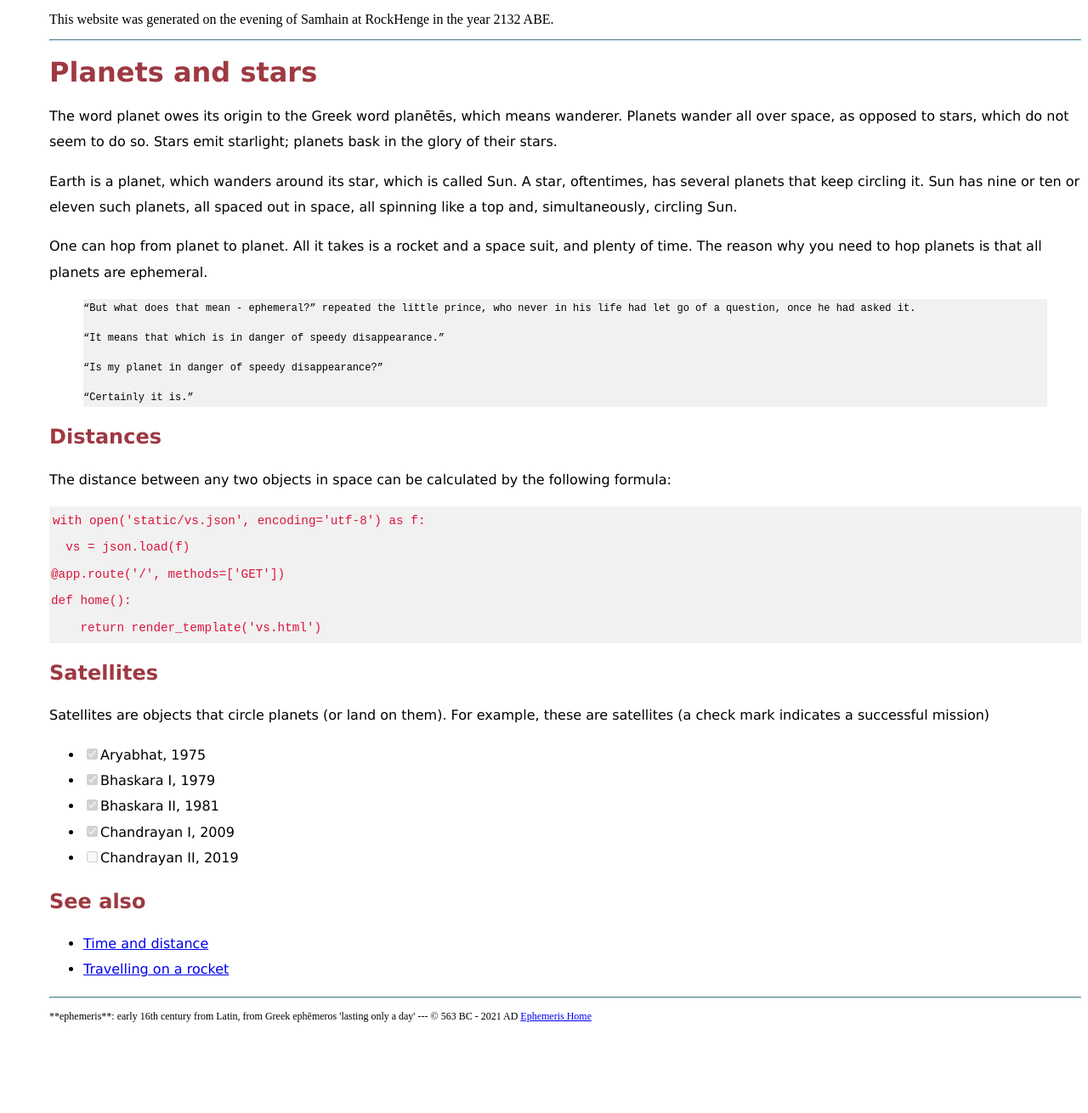
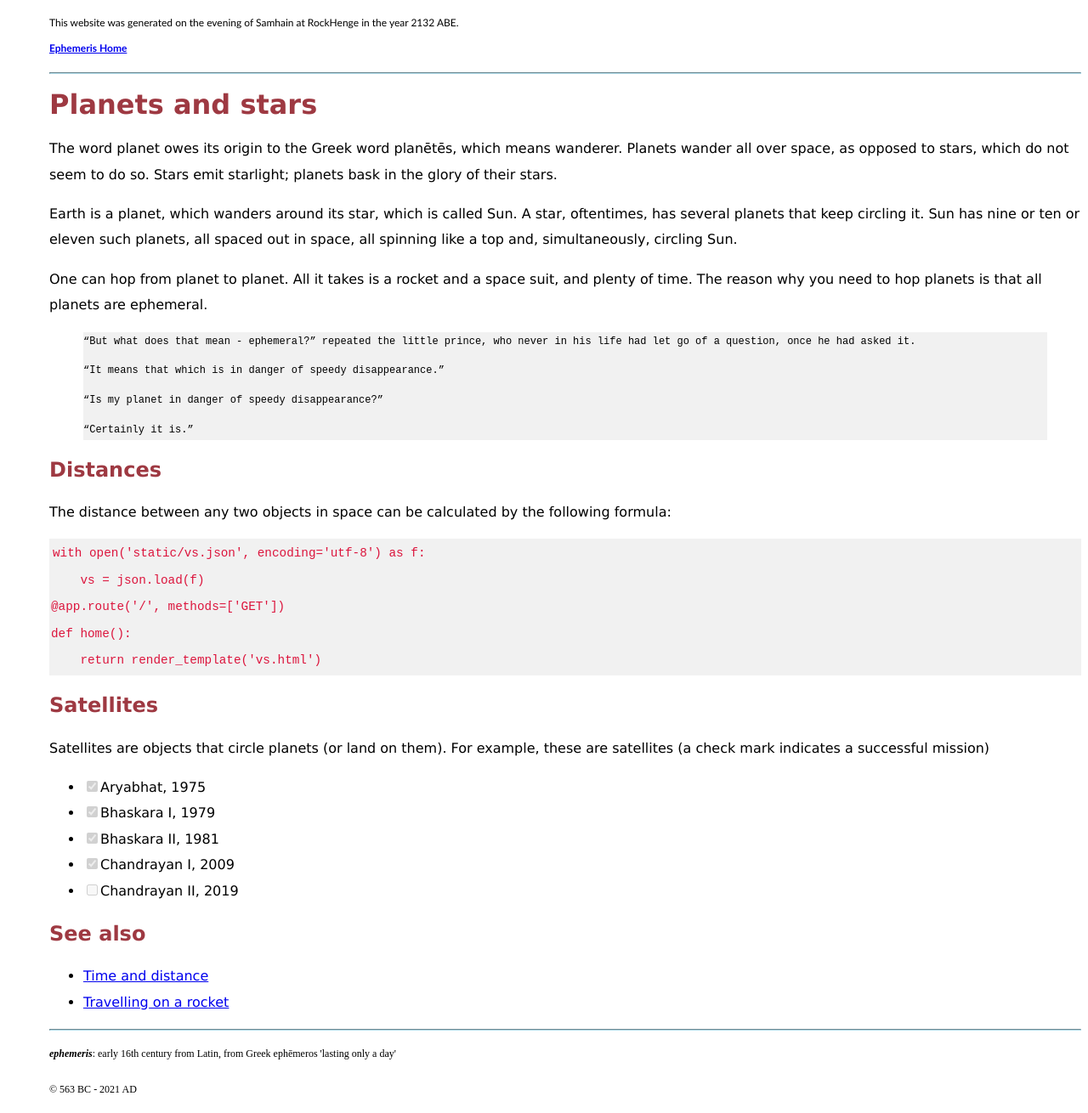
Before and after one commit to wrabi-Lenbrook/ephemeris, a Jekyll site: the page built from topics/planet_stars.md, in a window 1280 px wide. Shown: the whole page at 85% size. Built offline with Jekyll 4.4.1, drawn with Linux system fonts in a browser that asks for light colours; before the commit the page ends 1219 px from its top, so only the background shows below that.

Commit message:
demo state

````diff
--- a/_includes/footer.md
+++ b/_includes/footer.md
@@ -1,7 +1,5 @@
 <hr/>
 
-**ephemeris**: early 16th century from Latin, from Greek ephēmeros 'lasting only a day'
+<p><b><i>ephemeris</i></b>: early 16th century from Latin, from Greek ephēmeros 'lasting only a day'<p>
 
----
-
-&copy; 563 BC - 2021 AD
+<p>&copy; 563 BC - 2021 AD</p>
--- a/_layouts/template_generalFiles.html
+++ b/_layouts/template_generalFiles.html
@@ -18,7 +18,9 @@
 <body>
 
 <header>
-This website was generated on the {{site.when}} of {{site.day}} at {{site.place}} in the year {{site.year}}.
+<p>This website was generated on the {{site.when}} of {{site.day}} at {{site.place}} in the year {{site.year}}.<br/>
+<b><a href = "https://aninditabasu.github.io/ephemeris/">Ephemeris Home</a></b>
+</p>
 <hr/>
 </header>
 
@@ -30,7 +32,6 @@ This website was generated on the {{site.when}} of {{site.day}} at {{site.place}
 
 <footer>
 {% include footer.md %}
-<a href = "https://aninditabasu.github.io/ephemeris/">Ephemeris Home</a>
 </footer>
 
 </body>
--- a/_layouts/template_indexFile.html
+++ b/_layouts/template_indexFile.html
@@ -18,7 +18,7 @@
 <body>
 
 <header>
-This website was generated on the {{site.when}} of {{site.day}} at {{site.place}} in the year {{site.year}}.
+<p>This website was generated on the {{site.when}} of {{site.day}} at {{site.place}} in the year {{site.year}}.</p>
 <hr/>
 </header>
 
--- a/assets/css/style.css
+++ b/assets/css/style.css
@@ -7,8 +7,8 @@ hr {
 }
 
 header {
-  font-family: Lucida Handwriting, Papyrus, cursive;
-  font-size: 16px;
+  font-family: Papyrus, Lucida Handwriting, cursive, Trebuchet MS;
+  font-size: 12px;
 }
 
 footer {
@@ -46,6 +46,27 @@ pre {
   font-size: 105%;
 }
 
+table {
+  border: 1px solid black;
+  border-collapse: collapse;
+  background-color: #f1f1f1;
+  padding: 2px;
+  font-family: monospace;
+}
+th {
+  border: 1px solid black;
+  border-collapse: collapse;
+  background-color: #f1f1f1;
+  padding: 2px;
+  color: crimson;
+}
+td {
+  border: 1px solid black;
+  border-collapse: collapse;
+  background-color: #f1f1f1;
+padding: 2px;
+}
+
 body {
 	line-height: 190%;
 	padding-left: 50px;
--- a/topics/planet_stars.md
+++ b/topics/planet_stars.md
@@ -26,7 +26,7 @@ The distance between any two objects in space can be calculated by the following
 
 ```
 with open('static/vs.json', encoding='utf-8') as f:
-  vs = json.load(f)
+    vs = json.load(f)
 @app.route('/', methods=['GET'])
 def home():
     return render_template('vs.html')
````
